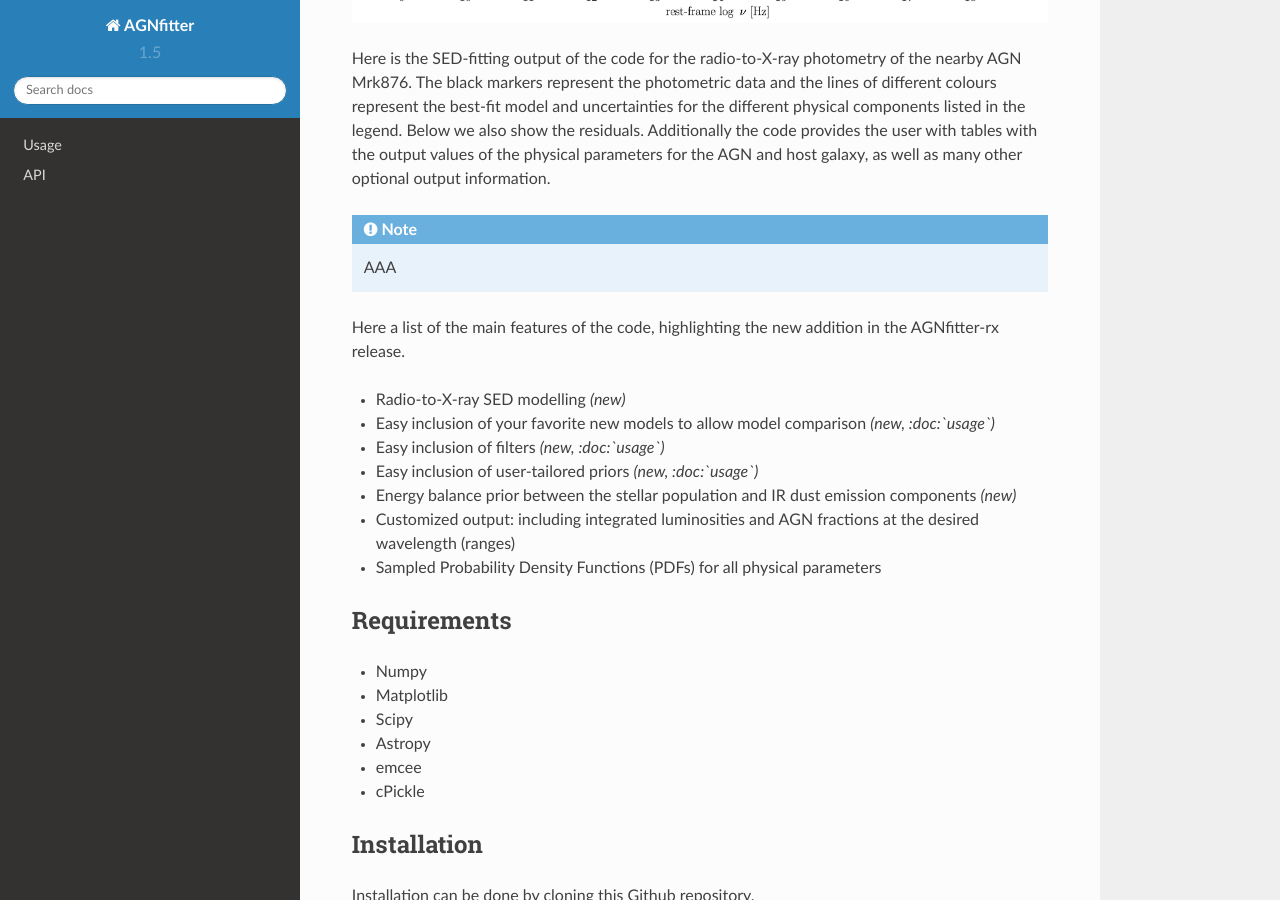
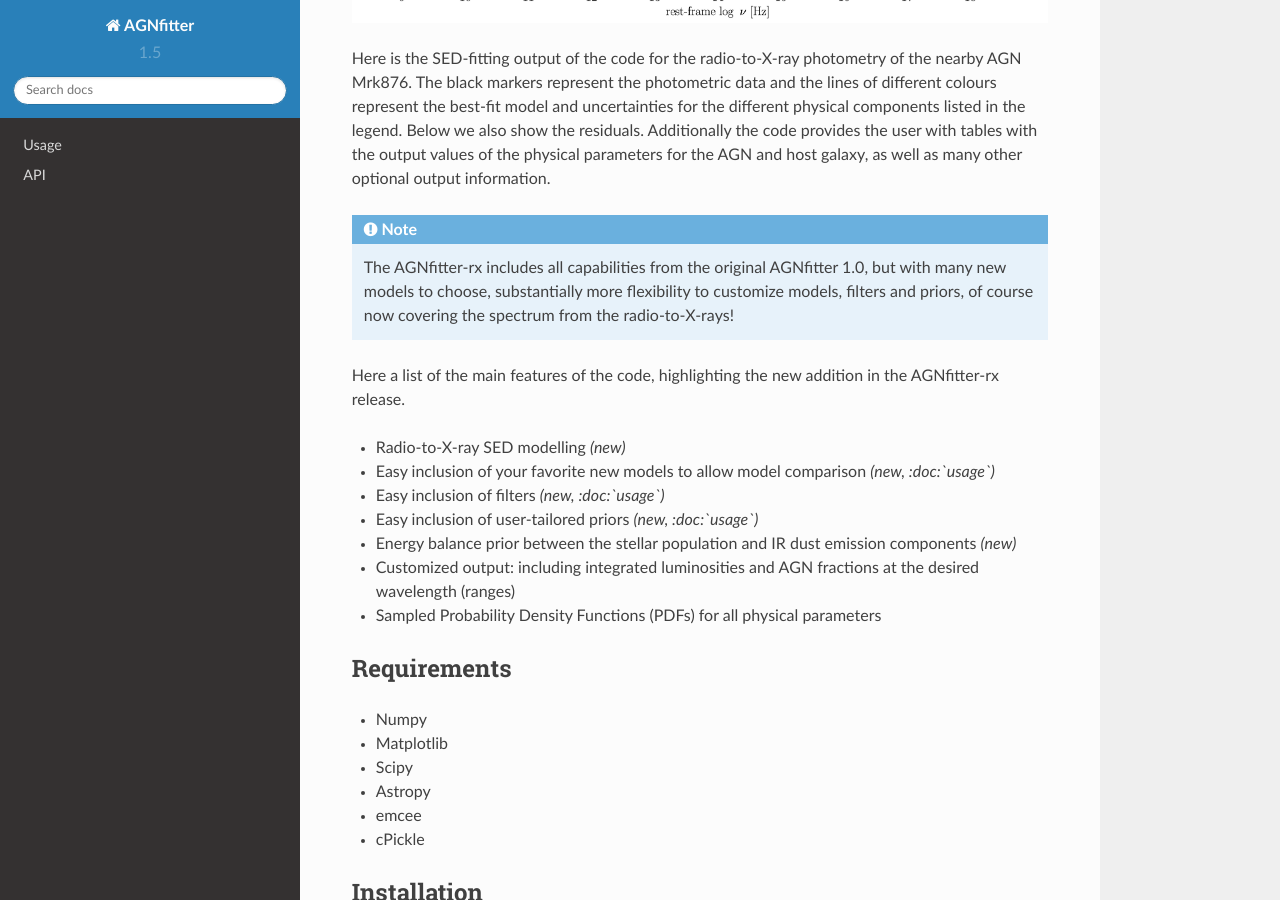
Before and after one commit to GabrielaCR/AGNfitter, a Sphinx documentation site: the page built from docs/source/index.rst, in a window 1280 px wide and 900 px high, scrolled down 790 px. Built offline with Sphinx 7.4.7 and the Read the Docs theme 2.0.0, drawn with Linux system fonts in a browser that asks for light colours.

Commit message:
Update index.rst

```diff
--- a/docs/source/index.rst
+++ b/docs/source/index.rst
@@ -23,7 +23,7 @@ Here is the SED-fitting output of the code for the radio-to-X-ray photometry of
 
 .. note::
 
-   AAA
+   The AGNfitter-rx includes all capabilities from the original AGNfitter 1.0, but with many new models to choose, substantially more flexibility to customize models, filters and priors, of course now covering the spectrum from the radio-to-X-rays!
 
 Here a list of the main features of the code, highlighting the new addition in the AGNfitter-rx release.
 
```
